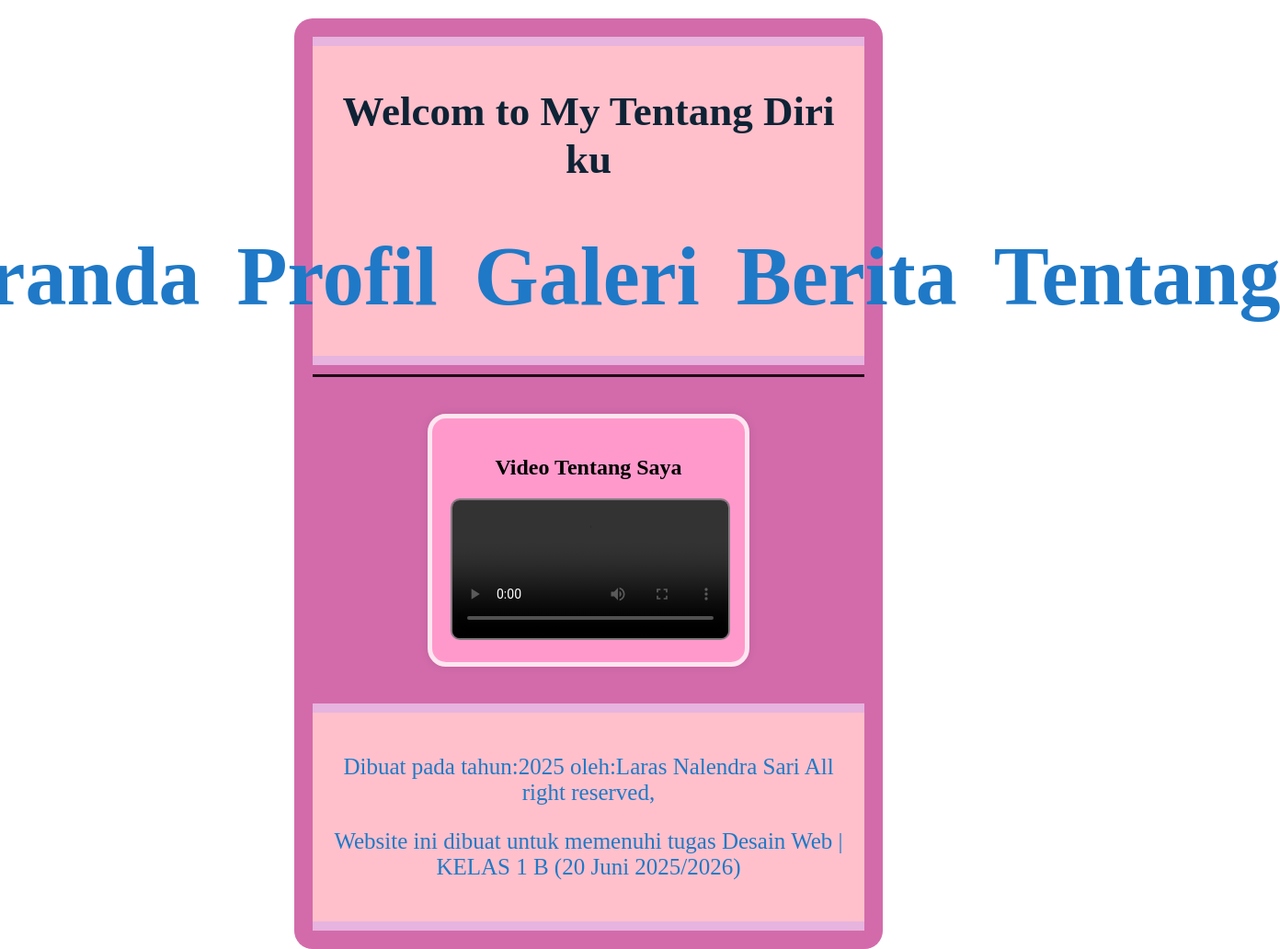
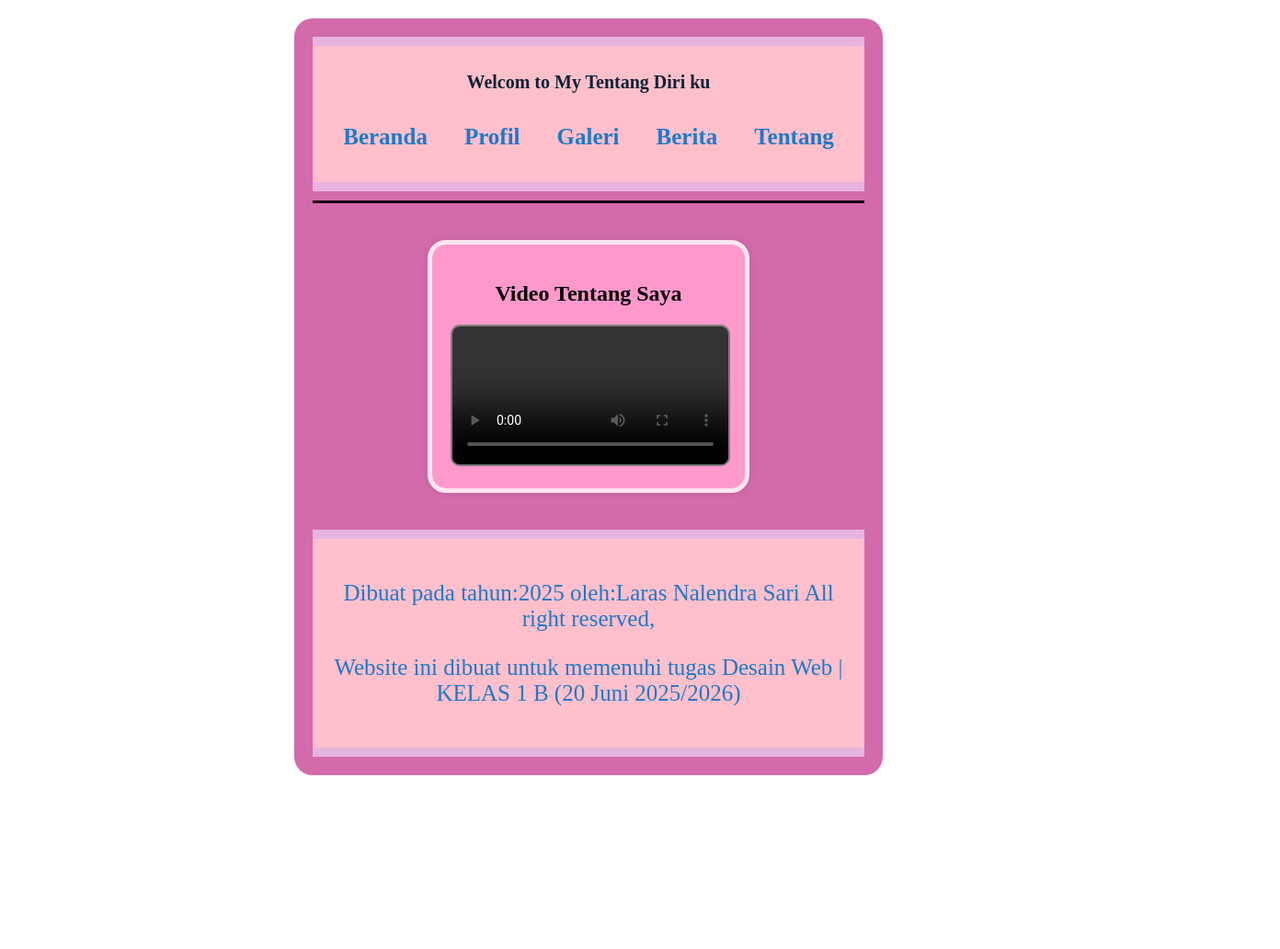
Before and after one commit to larasnalendrasari/Tugas-Pak-Ardy, a plain HTML site: page Tentang.html in a window 1280 px wide. Shown: the whole page at 92% size, 1392 px wide, since content can reach past the window. After the commit the page ends 863 px from the top, so only its background shows below. Drawn offline with Linux system fonts and the light colour scheme; grey boxes are pictures that could not be loaded.

Commit message:
Add files via upload

```diff
--- a/Tentang.css
+++ b/Tentang.css
@@ -29,7 +29,7 @@ body {
 }
 
 .judul {
-    font-size: 45px;
+    font-size: 20px;
     color: rgb(14, 35, 53);
 
 
@@ -53,7 +53,7 @@ body {
     text-decoration: none;
     color: rgb(31, 121, 199);
     font-weight: bold;
-    font-size: 90px;
+    font-size: 25px;
 }
 
 .navigasi a:hover {
```
